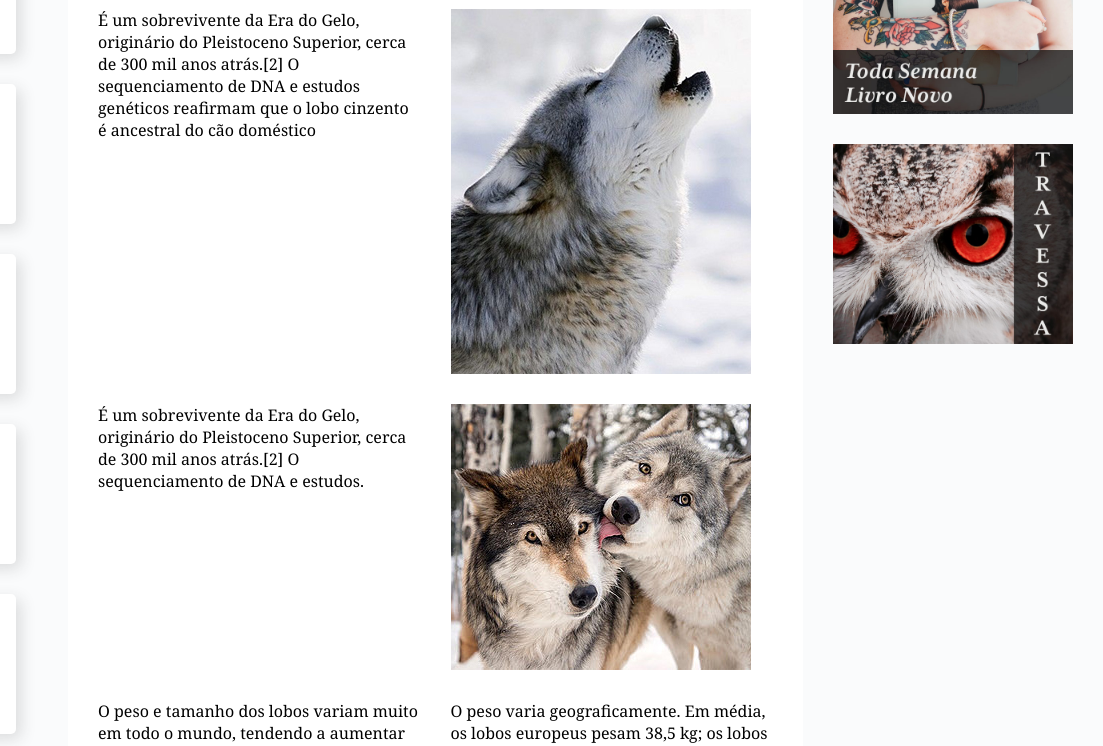
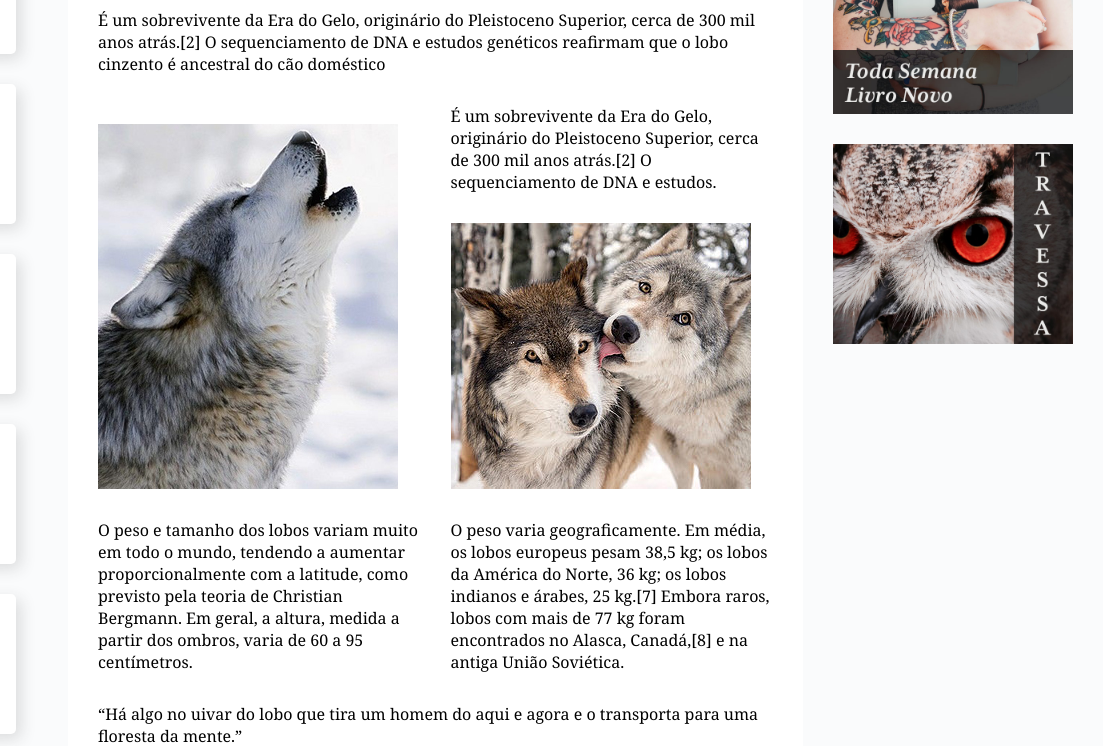
Before and after one commit to RebecaKLopes/wildbeast, a plain HTML site: page index.html in a window 1280 px wide. Shown: the part 220-966 px from the top of the page, 177-1280 px from the left. Drawn offline with Linux system fonts and the light colour scheme; a web font is replaced by a local one.

Commit message:
update css

```diff
--- a/index.html
+++ b/index.html
@@ -50,19 +50,19 @@
                 </div>
             </div>
 
-            <p>É um sobrevivente da Era do Gelo, originário do Pleistoceno Superior, cerca de 300 mil anos atrás.[2] O sequenciamento de DNA e estudos genéticos reafirmam que o lobo cinzento é ancestral do cão doméstico</p>
+            <p class="col-wide">É um sobrevivente da Era do Gelo, originário do Pleistoceno Superior, cerca de 300 mil anos atrás.[2] O sequenciamento de DNA e estudos genéticos reafirmam que o lobo cinzento é ancestral do cão doméstico</p>
 
-            <img src="/images/wolf1.jpg" alt="Wolf 1">
+            <img src="/images/wolf1.jpg" alt="Wolf 1" class="imagem-1">
 
             <p>É um sobrevivente da Era do Gelo, originário do Pleistoceno Superior, cerca de 300 mil anos atrás.[2] O sequenciamento de DNA e estudos.</p>
 
-            <img src="/images/wolf2.jpg" alt="Wolf 2">
+            <img src="/images/wolf2.jpg" alt="Wolf 2" class="imagem-2">
 
             <p>O peso e tamanho dos lobos variam muito em todo o mundo, tendendo a aumentar proporcionalmente com a latitude, como previsto pela teoria de Christian Bergmann. Em geral, a altura, medida a partir dos ombros, varia de 60 a 95 centímetros.</p>
 
             <p>O peso varia geograficamente. Em média, os lobos europeus pesam 38,5 kg; os lobos da América do Norte, 36 kg; os lobos indianos e árabes, 25 kg.[7] Embora raros, lobos com mais de 77 kg foram encontrados no Alasca, Canadá,[8] e na antiga União Soviética.</p>
 
-            <blockquote class="citacao">
+            <blockquote class="citacao col-wide">
                 <p>“Há algo no uivar do lobo que tira um homem do aqui e agora e o transporta para uma floresta da mente.”</p>
             </blockquote>
 
@@ -80,7 +80,7 @@
                 <p>É um sobrevivente da Era do Gelo, originário do Pleistoceno Superior, cerca de 300 mil anos atrás.[2] O sequenciamento de DNA e estudos genéticos reafirmam que o lobo cinzento é ancestral do cão doméstico.</p>
             </div>
 
-            <img src="/images/wolf3.jpg" alt="Wolf 3">
+            <img src="/images/wolf3.jpg" alt="Wolf 3" class="col-wide">
         </main>
 
         <aside class="anuncios">
--- a/style/style.css
+++ b/style/style.css
@@ -112,8 +112,19 @@ img{
     grid-gap: 30px;
 }
 
+/*pega de ponta a ponta no conteúdo*/
+.col-wide{
+    grid-column: 1 / -1;
+}
 
+.imagem-1{
+    grid-row: span 2;
+    align-self: end;
+}
 
+.imagem-2{
+    align-self: end;
+}
 
 /*anuncios*/
 .anuncios{
```
